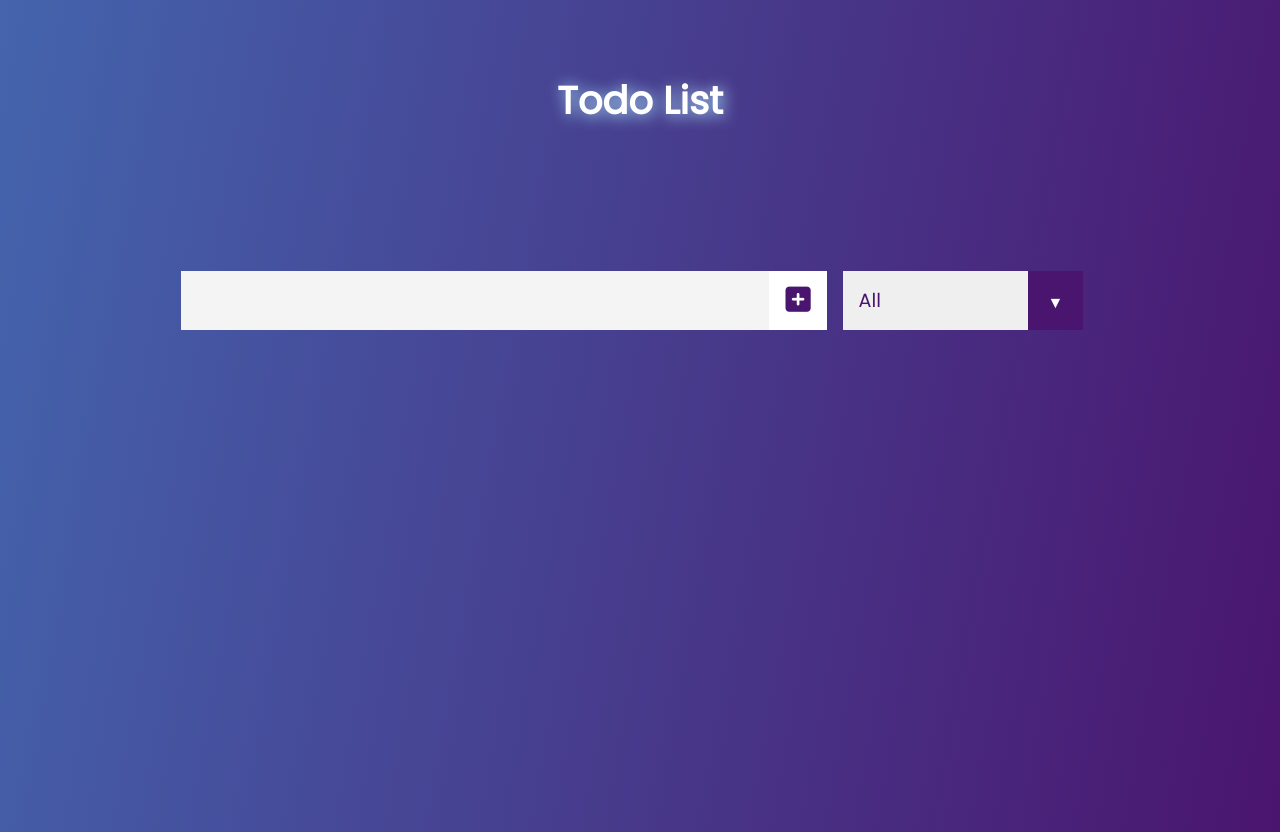
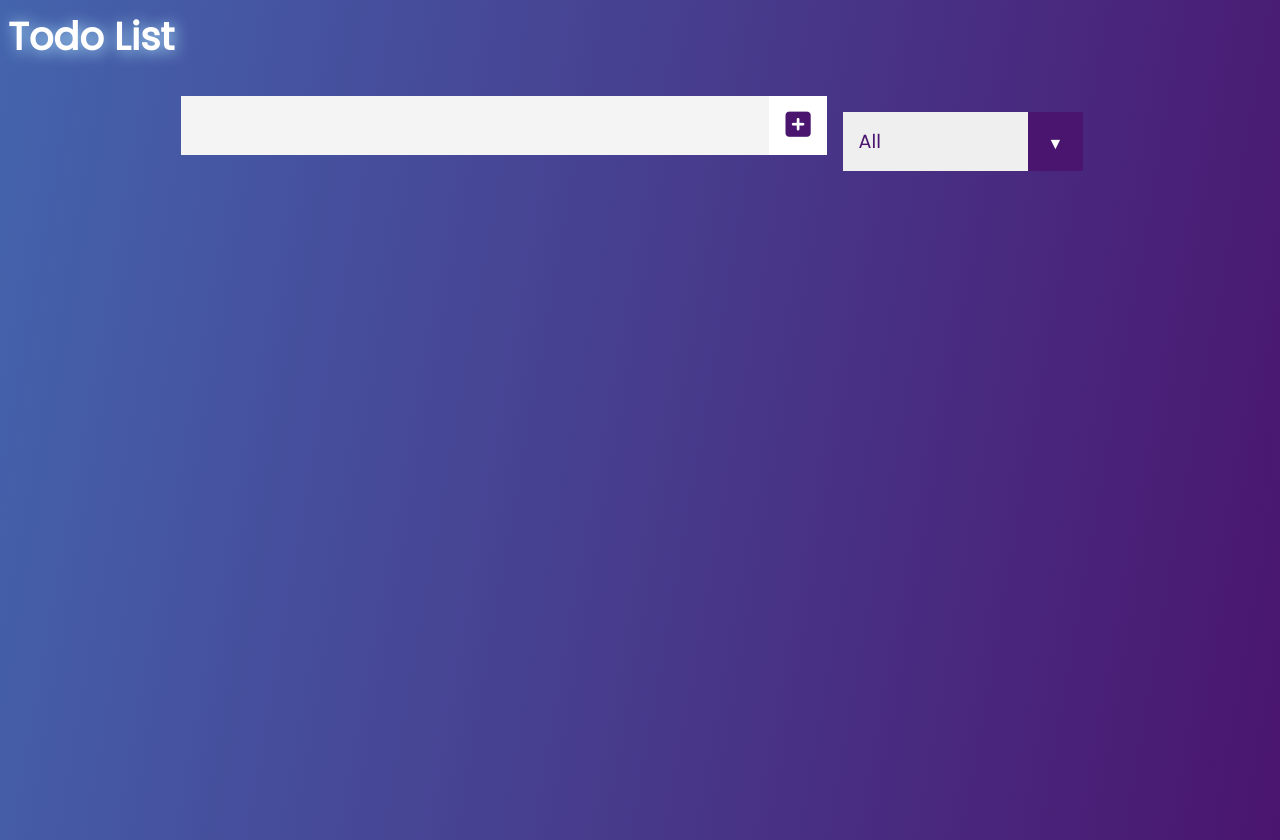
Before and after one commit to Ajay2908/Ajay2908.github.io, a website: page public/main.html in a window 1280 px wide. Drawn offline with Linux system fonts and the light colour scheme.

Commit message:
improving

```diff
--- a/public/main.html
+++ b/public/main.html
@@ -12,7 +12,7 @@
             crossorigin="anonymous"
         ></script>
         <link rel="stylesheet" href="mainstyle.css" />
-        <title>Todo List</title>
+        <title>Upsolver</title>
     </head>
     <body>
         <header>
--- a/public/mainstyle.css
+++ b/public/mainstyle.css
@@ -27,14 +27,20 @@ body {
 header {
     text-shadow: 2px 2px 15px rgb(176, 230, 255);
     font-size: 1.2rem;
+    min-height: 10vh;
+    display: flex;
+    margin: 0.5rem;
+    justify-content:flex-start;
+    align-items:flex-start;
+
 }
 
-header,
+
 form {
     min-height: 25vh;
     display: flex;
     justify-content: center;
-    align-items: center;
+    align-items: flex-start;
 }
 
 form input,
--- a/server.js
+++ b/server.js
@@ -3,6 +3,7 @@ const bcrypt = require('bcrypt')
 const mongoose = require('mongoose')
 const userlogin = require('./routes/userlogin')
 const url = 'mongodb://localhost/userDB'
+let currentuser;
 
 mongoose.connect(url, { useNewUrlParser: true, useUnifiedTopology: true });
 const con = mongoose.connection
@@ -19,6 +20,10 @@ app.use(express.static('./public'))
 app.get('/',(req,res)=>{
     res.send('Hello World')
 })
+app.get('/profile',(req,res)=>{
+    res.json({user:currentuser})
+
+})
 app.listen(5000,()=>{
     console.log("listening on port 5000");
 })
```
